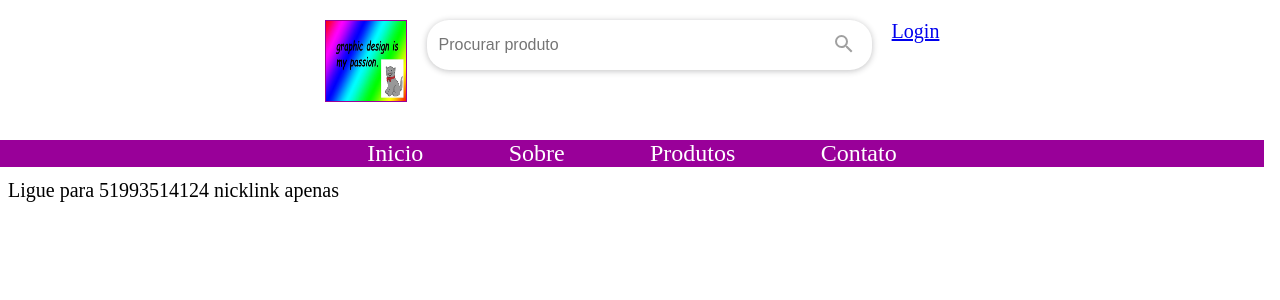
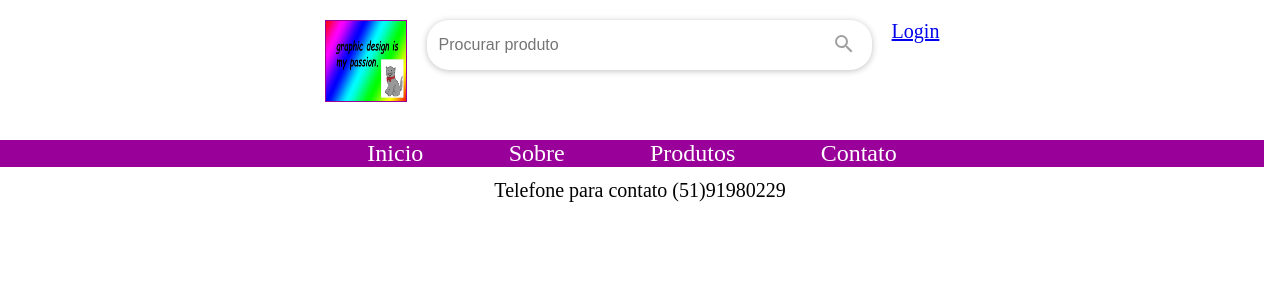
Before and after one commit to ciques/Arco-da-Velha, a Next.js app: page /contato in a window 1280 px wide. Shown: the top 300 px of the page. Built offline with nearby package versions, Linux system fonts and the light colour scheme.

Commit message:
some fixes

```diff
--- a/pages/contato.js
+++ b/pages/contato.js
@@ -9,7 +9,9 @@ function Contato() {
 
             </Header>
             <Content>
-                Ligue para 51993514124 nicklink apenas
+                <div style={{textAlign: 'center'}}>
+                    Telefone para contato (51)91980229
+                </div>
             </Content>
         </div>
     )
--- a/pages/index.js
+++ b/pages/index.js
@@ -23,7 +23,7 @@ export default function Home() {
           <Header>
 
           </Header>
-          <Content title='COM CERTEZA É MEU PASSION OK'>
+          <Content title='Imagem Dummy'>
             <img width='' src="./images/logo.jpg"/>
           </Content>
       </Wraper>
```
